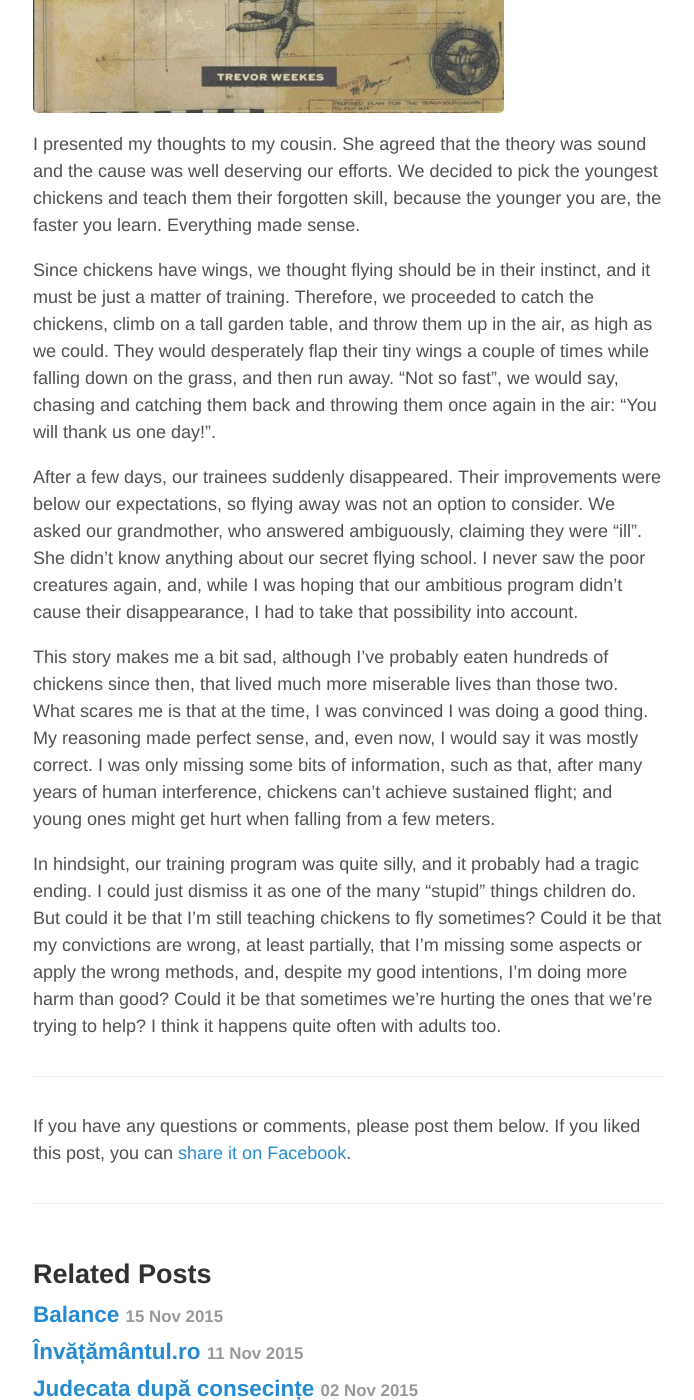
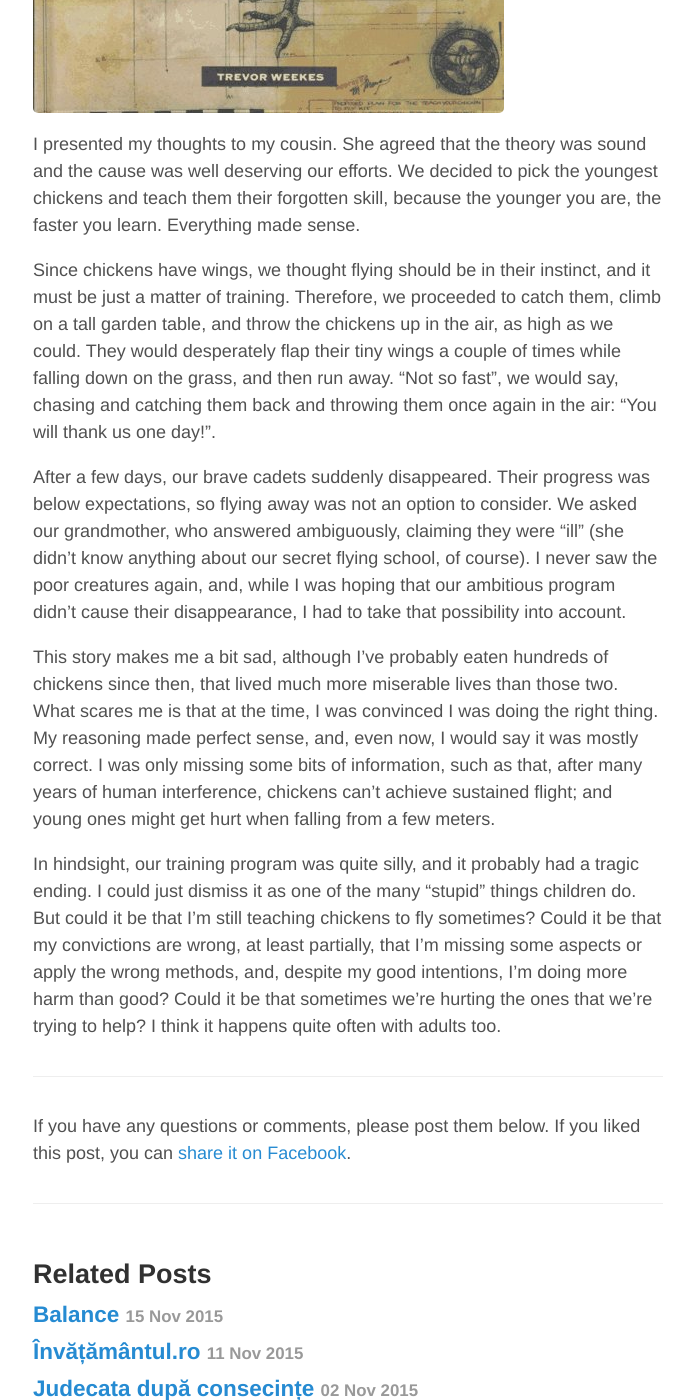
Before and after one commit to aoghina/aoghina.github.io, a Jekyll site: the page built from _posts/2015-11-21-teaching-chickens-how-to-fly.md, in a window 1280 px wide and 1400 px high, scrolled down 930 px. Shown: the whole window, without its empty margins (292-986 px from the left). Built offline with Jekyll 4.4.1, drawn with Linux system fonts in a browser that asks for light colours; comment, search, counter and statistics services are not loaded.

Commit message:
Update chickens post

```diff
--- a/_posts/2015-11-21-teaching-chickens-how-to-fly.md
+++ b/_posts/2015-11-21-teaching-chickens-how-to-fly.md
@@ -15,10 +15,10 @@ Like any child, I had plenty of ideas and plans that seemed reasonable at the ti
 
 I presented my thoughts to my cousin. She agreed that the theory was sound and the cause was well deserving our efforts. We decided to pick the youngest chickens and teach them their forgotten skill, because the younger you are, the faster you learn. Everything made sense.
 
-Since chickens have wings, we thought flying should be in their instinct, and it must be just a matter of training. Therefore, we proceeded to catch the chickens, climb on a tall garden table, and throw them up in the air, as high as we could. They would desperately flap their tiny wings a couple of times while falling down on the grass, and then run away. "Not so fast", we would say, chasing and catching them back and throwing them once again in the air: "You will thank us one day!".
+Since chickens have wings, we thought flying should be in their instinct, and it must be just a matter of training. Therefore, we proceeded to catch them, climb on a tall garden table, and throw the chickens up in the air, as high as we could. They would desperately flap their tiny wings a couple of times while falling down on the grass, and then run away. "Not so fast", we would say, chasing and catching them back and throwing them once again in the air: "You will thank us one day!".
 
-After a few days, our trainees suddenly disappeared. Their improvements were below our expectations, so flying away was not an option to consider. We asked our grandmother, who answered ambiguously, claiming they were "ill". She didn't know anything about our secret flying school. I never saw the poor creatures again, and, while I was hoping that our ambitious program didn't cause their disappearance, I had to take that possibility into account.
+After a few days, our brave cadets suddenly disappeared. Their progress was below expectations, so flying away was not an option to consider. We asked our grandmother, who answered ambiguously, claiming they were "ill" (she didn't know anything about our secret flying school, of course). I never saw the poor creatures again, and, while I was hoping that our ambitious program didn't cause their disappearance, I had to take that possibility into account.
 
-This story makes me a bit sad, although I've probably eaten hundreds of chickens since then, that lived much more miserable lives than those two. What scares me is that at the time, I was convinced I was doing a good thing. My reasoning made perfect sense, and, even now, I would say it was mostly correct. I was only missing some bits of information, such as that, after many years of human interference, chickens can't achieve sustained flight; and young ones might get hurt when falling from a few meters.
+This story makes me a bit sad, although I've probably eaten hundreds of chickens since then, that lived much more miserable lives than those two. What scares me is that at the time, I was convinced I was doing the right thing. My reasoning made perfect sense, and, even now, I would say it was mostly correct. I was only missing some bits of information, such as that, after many years of human interference, chickens can't achieve sustained flight; and young ones might get hurt when falling from a few meters.
 
 In hindsight, our training program was quite silly, and it probably had a tragic ending. I could just dismiss it as one of the many "stupid" things children do. But could it be that I'm still teaching chickens to fly sometimes? Could it be that my convictions are wrong, at least partially, that I'm missing some aspects or apply the wrong methods, and, despite my good intentions, I'm doing more harm than good? Could it be that sometimes we're hurting the ones that we're trying to help? I think it happens quite often with adults too.
```
